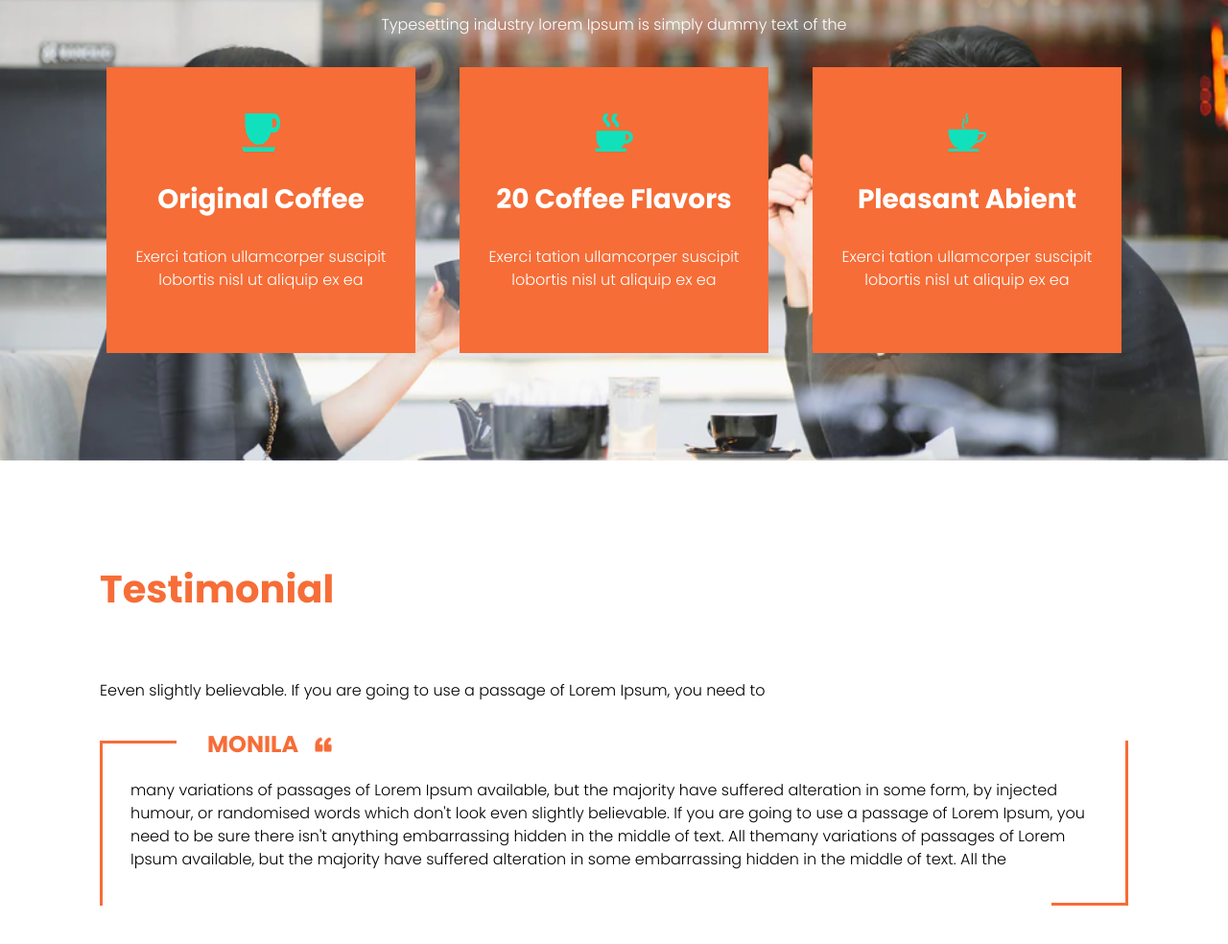
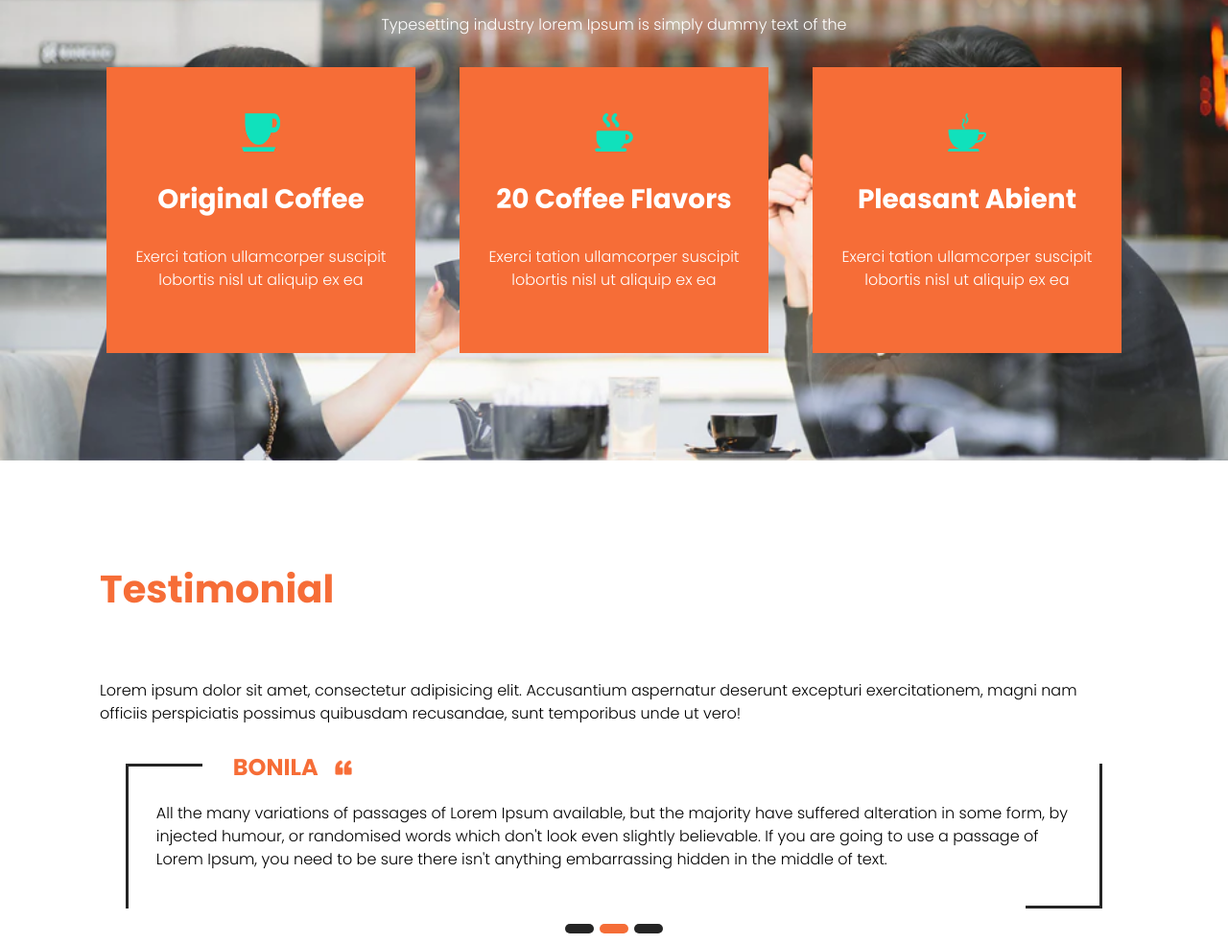
Before and after one commit to Slavcheva/Coffee-Shop, a plain HTML site: page index.html in a window 1280 px wide. Shown: the part 3117-4101 px from the top of the page at 96% size. Drawn offline with Linux system fonts and the light colour scheme.

Commit message:
Add testimonials slider styles

```diff
--- a/assets/css/elements.css
+++ b/assets/css/elements.css
@@ -1,4 +1,4 @@
-/*Images Styles*/
+/*testimonials Styles*/
 .image-wrapper{
     position: relative;
     overflow: hidden;
@@ -20,7 +20,129 @@
     transform: translate(-50%, -50%);
 }
 
-
 .gallery-image img{
     height: 100%;
 }
+
+
+/*Slider Styles*/
+.testimonial-box {
+    width: 100%;
+}
+
+.testimonials {
+    overflow: hidden;
+    top: 0;
+    bottom: 0;
+    left: 0;
+    right: 0;
+    width: 100%;
+    margin: auto;
+}
+
+.testimonials-inner {
+    width: 500%;
+    transition: all 800ms cubic-bezier(0.770, 0.000, 0.175, 1.000);
+    transition-timing-function: cubic-bezier(0.770, 0.000, 0.175, 1.000);
+}
+
+.testimonial-slide,
+.testimonial-box{
+    width: 19%;
+    float: left;
+    margin-right: 0.5%;
+    margin-left: 0.5%;
+}
+
+.testimonial-box,
+.testimonial-slide,
+.fake-radio,
+.radio-btn {
+    transition: all 0.5s ease-out;
+}
+
+.cs_anchor{
+    display: none;
+}
+
+#slide1:checked ~ .testimonials .testimonials-inner {
+    margin-left: 0;
+}
+#slide2:checked ~ .testimonials .testimonials-inner {
+    margin-left: -100%;
+}
+#slide3:checked ~ .testimonials .testimonials-inner {
+    margin-left: -200%;
+}
+
+#slide1:checked ~ div .fake-radio .radio-btn:nth-child(1),
+#slide2:checked ~ div .fake-radio .radio-btn:nth-child(2),
+#slide3:checked ~ div .fake-radio .radio-btn:nth-child(3) {
+    background: #F56D37;
+}
+.radio-btn {
+    width: 30px;
+    height: 10px;
+    border-radius: 5px;
+    background: #252525;
+    display: inline-block !important;
+    margin: 0 1px;
+    cursor: pointer;
+}
+
+.labels{
+    text-align: center;
+}
+
+@keyframes bullet {
+    0%, 33.32333333333334%	{
+        background: #F56D37;
+    }
+    33.333333333333336%, 100% {
+        background: #252525;
+    }
+}
+
+#play1:checked ~ div .fake-radio .radio-btn:nth-child(1) {
+    animation: bullet 12300ms infinite -1000ms;
+}
+
+#play1:checked ~ div .fake-radio .radio-btn:nth-child(2) {
+    animation: bullet 12300ms infinite 3100ms;
+}
+
+#play1:checked ~ div .fake-radio .radio-btn:nth-child(3) {
+    animation: bullet 12300ms infinite 7200ms;
+}
+
+@keyframes slide {
+    0%, 25.203252032520325%	{ margin-left: 0; }
+    33.333333333333336%, 58.53658536585366%	{ margin-left: -100%; }
+    66.66666666666667%, 91.869918699187%	{ margin-left: -200%; }
+}
+
+
+.slider > #play1:checked ~ .testimonials .testimonials-inner {
+    animation: slide 12300ms infinite;
+}
+
+@keyframes caption {
+    0%, 33.32333333333334%	{
+        opacity: 1;
+    }
+    33.333333333333336%, 100% {
+        opacity: 0;
+    }
+}
+
+#play1:checked ~ .labels .label:nth-child(1) {
+    animation: caption 12300ms infinite -1000ms;
+}
+
+#play1:checked ~ .labels .label:nth-child(2) {
+    animation: caption 12300ms infinite 3100ms;
+}
+
+#play1:checked ~ .labels .label:nth-child(3) {
+    animation: caption 12300ms infinite 7200ms;
+}
--- a/assets/css/sections.css
+++ b/assets/css/sections.css
@@ -144,8 +144,8 @@
     content: '';
     width: 80px;
     height: 90%;
-    border-top: 3px solid #F66D37;
-    border-left: 3px solid #F66D37;
+    border-top: 3px solid #252525;
+    border-left: 3px solid #252525;
     position: absolute;
     top: 0.5em;
     left: 0;
@@ -157,8 +157,8 @@
     content: '';
     width: 80px;
     height: 90%;
-    border-bottom: 3px solid #F66D37;
-    border-right: 3px solid #F66D37;
+    border-bottom: 3px solid #252525;
+    border-right: 3px solid #252525;
     position: absolute;
     top: 0.5em;
     right: 0;
--- a/index.html
+++ b/index.html
@@ -56,24 +56,15 @@
             ever since of the 1500s, when an unknown printer took a galley of type and scra make a type specimen book.
             It has</p>
         <ul>
-            <li><a href="#" class="image-wrapper gallery-image"><img src="assets/images/img-1.png" alt="coffee"></a>
-            </li>
-            <li><a href="#" class="image-wrapper gallery-image"><img src="assets/images/img-2.png" alt="coffee"></a>
-            </li>
-            <li><a href="#" class="image-wrapper gallery-image"><img src="assets/images/img-3.png" alt="coffee"></a>
-            </li>
-            <li><a href="#" class="image-wrapper gallery-image"><img src="assets/images/img-4.png" alt="coffee"></a>
-            </li>
-            <li><a href="#" class="image-wrapper gallery-image"><img src="assets/images/img-5.png" alt="coffee"></a>
-            </li>
-            <li><a href="#" class="image-wrapper gallery-image"><img src="assets/images/img-6.png" alt="coffee"></a>
-            </li>
-            <li><a href="#" class="image-wrapper gallery-image"><img src="assets/images/img-7.png" alt="coffee"></a>
-            </li>
-            <li><a href="#" class="image-wrapper gallery-image"><img src="assets/images/img-8.png" alt="coffee"></a>
-            </li>
-            <li><a href="#" class="image-wrapper gallery-image"><img src="assets/images/img-9.png" alt="coffee"></a>
-            </li>
+            <li><a href="#" class="image-wrapper gallery-image"><img src="assets/images/img-1.png" alt="coffee"></a></li>
+            <li><a href="#" class="image-wrapper gallery-image"><img src="assets/images/img-2.png" alt="coffee"></a></li>
+            <li><a href="#" class="image-wrapper gallery-image"><img src="assets/images/img-3.png" alt="coffee"></a></li>
+            <li><a href="#" class="image-wrapper gallery-image"><img src="assets/images/img-4.png" alt="coffee"></a></li>
+            <li><a href="#" class="image-wrapper gallery-image"><img src="assets/images/img-5.png" alt="coffee"></a></li>
+            <li><a href="#" class="image-wrapper gallery-image"><img src="assets/images/img-6.png" alt="coffee"></a></li>
+            <li><a href="#" class="image-wrapper gallery-image"><img src="assets/images/img-7.png" alt="coffee"></a></li>
+            <li><a href="#" class="image-wrapper gallery-image"><img src="assets/images/img-8.png" alt="coffee"></a></li>
+            <li><a href="#" class="image-wrapper gallery-image"><img src="assets/images/img-9.png" alt="coffee"></a></li>
         </ul>
         <button class="button see-btn">See More</button>
     </div>
@@ -106,16 +97,48 @@
     <div class="container">
         <div class="content">
             <h2>Testimonial</h2>
-            <p>Eeven slightly believable. If you are going to use a passage of Lorem Ipsum, you need to</p>
-            <div class="testimonial-box">
-                <h4>MONILA <span><img src="assets/images/quick-icon.png" alt="quotes"></span></h4>
-                <p>many variations of passages of Lorem Ipsum available, but the majority have suffered alteration in
-                    some form, by injected humour, or randomised words which don't look even slightly believable. If you
-                    are going to use a passage of Lorem Ipsum, you need to be sure there isn't anything embarrassing
-                    hidden in the middle of text. All themany variations of passages of Lorem Ipsum available, but the
-                    majority have suffered alteration in some embarrassing hidden in the middle of text. All the
-                </p>
+            <p>Lorem ipsum dolor sit amet, consectetur adipisicing elit. Accusantium aspernatur deserunt excepturi exercitationem, magni nam officiis perspiciatis possimus quibusdam recusandae, sunt temporibus unde ut vero!</p>
+
+            <div class="slider">
+                <input type="radio" class="cs_anchor radio" name="slider" id="slide1"/>
+                <input type="radio" class="cs_anchor radio" name="slider" id="slide2"/>
+                <input type="radio" class="cs_anchor radio" name="slider" id="slide3"/>
+                <label for="play1"></label><input type="radio" class="cs_anchor radio" name="slider" id="play1" checked=""/>
+
+                <div class="testimonials">
+                    <div class="testimonials-inner">
+                        <div class="testimonial-box">
+                            <h4>MONILA <span><img src="assets/images/quick-icon.png" alt="quotes"></span></h4>
+                            <p>If you are going to use a passage of Lorem Ipsum, you need to be sure there isn't anything embarrassing
+                                hidden in the middle of text. All the many variations of passages of Lorem Ipsum available, but the majority have suffered alteration in
+                                some form, by injected humour, or randomised words which don't look even slightly believable.
+                            </p>
+                        </div>
+                        <div class="testimonial-box">
+                            <h4>BONILA <span><img src="assets/images/quick-icon.png" alt="quotes"></span></h4>
+                            <p>All the many variations of passages of Lorem Ipsum available, but the majority have suffered alteration in
+                                some form, by injected humour, or randomised words which don't look even slightly believable. If you are going to use a passage of Lorem Ipsum, you need to be sure there isn't anything embarrassing
+                                hidden in the middle of text.
+                            </p>
+                        </div>
+                        <div class="testimonial-box">
+                            <h4>VANILA <span><img src="assets/images/quick-icon.png" alt="quotes"></span></h4>
+                            <p> All the many variations of passages of Lorem Ipsum available, but the majority have suffered alteration in
+                                some form, by injected humour, or randomised words which don't look even slightly believable. If you are going to use a passage of Lorem Ipsum, you need to be sure there isn't anything embarrassing
+                                hidden in the middle of text.
+                            </p>
+                        </div>
+                    </div>
+                </div>
+                <div class="labels">
+                    <div class="fake-radio">
+                        <label for="slide1" class="radio-btn"></label>
+                        <label for="slide2" class="radio-btn"></label>
+                        <label for="slide3" class="radio-btn"></label>
+                    </div>
+                </div>
             </div>
+
         </div>
     </div>
 </section>
```
